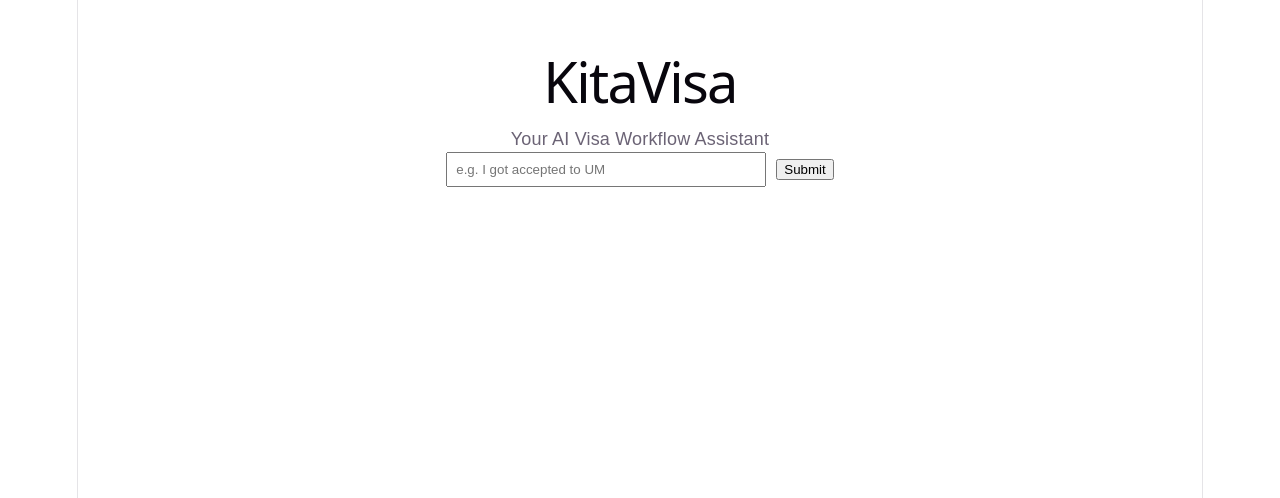
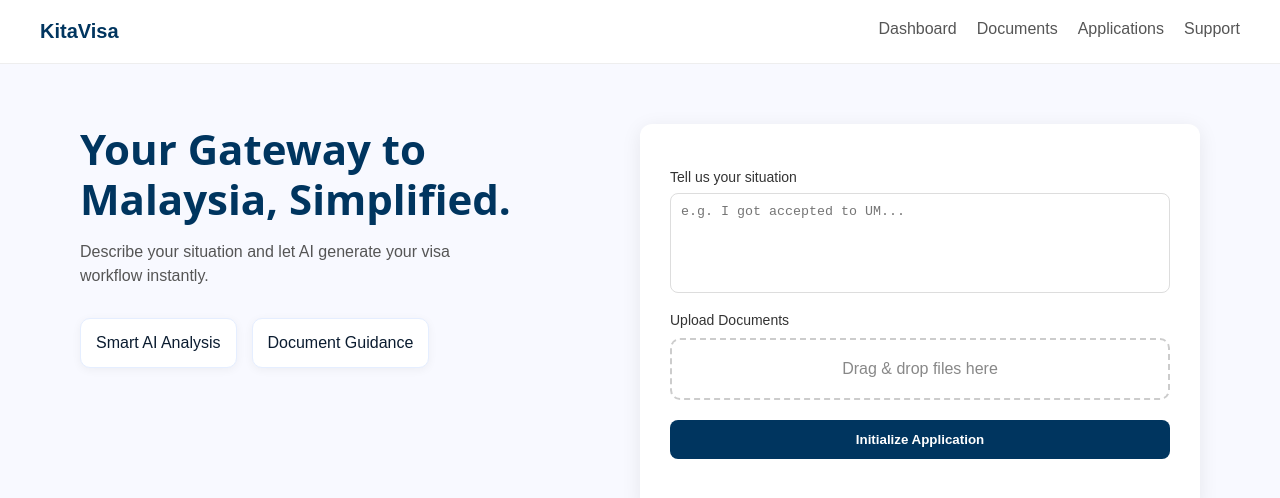
Before and after one commit to ciwahua/kita-visa, a React app in the folder frontend/: page / in a window 1280 px wide. Shown: the top 498 px of the page. Built offline with nearby package versions, Linux system fonts and the light colour scheme; the HTML template or start-up script is replaced by a standard one.

Commit message:
update landing page UI

```diff
--- a/frontend/src/App.jsx
+++ b/frontend/src/App.jsx
@@ -1,54 +1,10 @@
-import { useState } from "react";
+import LandingPage from "./pages/LandingPage";
 
 function App() {
-  const [input, setInput] = useState("");
-  const [result, setResult] = useState(null);
-
-  const handleSubmit = async () => {
-    const res = await fetch("http://localhost:3001/api/query", {
-      method: "POST",
-      headers: {
-        "Content-Type": "application/json",
-      },
-      body: JSON.stringify({ input }),
-    });
-
-    const data = await res.json();
-    setResult(data);
-  };
-
   return (
-    <div style={{ padding: "2rem", fontFamily: "Arial" }}>
-      <h1>KitaVisa</h1>
-      <p>Your AI Visa Workflow Assistant</p>
-
-      <input
-        value={input}
-        onChange={(e) => setInput(e.target.value)}
-        placeholder="e.g. I got accepted to UM"
-        style={{ width: "300px", padding: "8px" }}
-      />
-
-      <button onClick={handleSubmit} style={{ marginLeft: "10px" }}>
-        Submit
-      </button>
-
-      {result && (
-        <div style={{ marginTop: "20px" }}>
-          <h3>Visa Type: {result.visaType}</h3>
-          <p>{result.summary}</p>
-
-          <h4>Steps:</h4>
-          <ul>
-            {result.steps.map((step, i) => (
-              <li key={i}>{step}</li>
-            ))}
-          </ul>
-
-          <strong>Next: {result.nextAction}</strong>
-        </div>
-      )}
-    </div>
+    <>
+      <LandingPage />
+    </>
   );
 }
 
--- a/frontend/src/index.css
+++ b/frontend/src/index.css
@@ -1,111 +1,137 @@
 :root {
-  --text: #6b6375;
-  --text-h: #08060d;
-  --bg: #fff;
-  --border: #e5e4e7;
-  --code-bg: #f4f3ec;
-  --accent: #aa3bff;
-  --accent-bg: rgba(170, 59, 255, 0.1);
-  --accent-border: rgba(170, 59, 255, 0.5);
-  --social-bg: rgba(244, 243, 236, 0.5);
-  --shadow:
-    rgba(0, 0, 0, 0.1) 0 10px 15px -3px, rgba(0, 0, 0, 0.05) 0 4px 6px -2px;
+  /* SURFACES */
+  --surface: #f8f9ff;
+  --surface-dim: #cbdbf5;
+  --surface-container: #e5eeff;
+  --surface-low: #eff4ff;
+  --surface-high: #dce9ff;
+  --surface-highest: #d3e4fe;
+  --surface-variant: #d3e4fe;
 
-  --sans: system-ui, 'Segoe UI', Roboto, sans-serif;
-  --heading: system-ui, 'Segoe UI', Roboto, sans-serif;
-  --mono: ui-monospace, Consolas, monospace;
+  /* TEXT */
+  --text: #0b1c30;
+  --text-variant: #42474f;
+  --inverse-text: #eaf1ff;
 
-  font: 18px/145% var(--sans);
-  letter-spacing: 0.18px;
-  color-scheme: light dark;
-  color: var(--text);
-  background: var(--bg);
-  font-synthesis: none;
-  text-rendering: optimizeLegibility;
-  -webkit-font-smoothing: antialiased;
-  -moz-osx-font-smoothing: grayscale;
+  /* PRIMARY */
+  --primary: #00355f;
+  --primary-container: #0f4c81;
+  --primary-light: #8ebdf9;
+  --primary-inverse: #a0c9ff;
 
-  @media (max-width: 1024px) {
-    font-size: 16px;
-  }
+  /* SECONDARY */
+  --secondary: #006a6a;
+  --secondary-container: #90efef;
+
+  /* TERTIARY (success/action green) */
+  --tertiary: #003c1b;
+  --tertiary-container: #00562a;
+  --success: #4ae183;
+
+  /* ERROR */
+  --error: #ba1a1a;
+  --error-container: #ffdad6;
+
+  /* BORDERS */
+  --border: #c2c7d1;
+  --border-light: #e5eeff;
+
+  /* SHADOWS */
+  --shadow-sm: 0 2px 10px rgba(0,0,0,0.08);
+  --shadow-md: 0 6px 20px rgba(0,0,0,0.10);
+  --shadow-lg: 0 12px 40px rgba(0,0,0,0.15);
+
+  /* TYPOGRAPHY */
+  --font-heading: "Public Sans", system-ui;
+  --font-body: "Inter", system-ui;
 }
 
-@media (prefers-color-scheme: dark) {
-  :root {
-    --text: #9ca3af;
-    --text-h: #f3f4f6;
-    --bg: #16171d;
-    --border: #2e303a;
-    --code-bg: #1f2028;
-    --accent: #c084fc;
-    --accent-bg: rgba(192, 132, 252, 0.15);
-    --accent-border: rgba(192, 132, 252, 0.5);
-    --social-bg: rgba(47, 48, 58, 0.5);
-    --shadow:
-      rgba(0, 0, 0, 0.4) 0 10px 15px -3px, rgba(0, 0, 0, 0.25) 0 4px 6px -2px;
-  }
-
-  #social .button-icon {
-    filter: invert(1) brightness(2);
-  }
+/* RESET */
+* {
+  margin: 0;
+  padding: 0;
+  box-sizing: border-box;
 }
 
 body {
-  margin: 0;
+  font-family: var(--font-body);
+  background: var(--surface);
+  color: var(--text);
 }
 
-#root {
-  width: 1126px;
-  max-width: 100%;
+/* LAYOUT */
+.container {
+  max-width: 1200px;
   margin: 0 auto;
-  text-align: center;
-  border-inline: 1px solid var(--border);
-  min-height: 100svh;
-  display: flex;
-  flex-direction: column;
-  box-sizing: border-box;
+  padding: 0 32px;
 }
 
-h1,
-h2 {
-  font-family: var(--heading);
-  font-weight: 500;
-  color: var(--text-h);
+/* TYPOGRAPHY SYSTEM */
+h1 {
+  font-family: var(--font-heading);
+  font-size: 40px;
+  font-weight: 700;
+  line-height: 1.2;
 }
 
-h1 {
-  font-size: 56px;
-  letter-spacing: -1.68px;
-  margin: 32px 0;
-  @media (max-width: 1024px) {
-    font-size: 36px;
-    margin: 20px 0;
-  }
-}
 h2 {
-  font-size: 24px;
-  line-height: 118%;
-  letter-spacing: -0.24px;
-  margin: 0 0 8px;
-  @media (max-width: 1024px) {
-    font-size: 20px;
-  }
-}
-p {
-  margin: 0;
+  font-family: var(--font-heading);
+  font-size: 32px;
+  font-weight: 600;
 }
 
-code,
-.counter {
-  font-family: var(--mono);
-  display: inline-flex;
-  border-radius: 4px;
-  color: var(--text-h);
+p {
+  font-size: 16px;
+  line-height: 1.5;
+  color: var(--text-variant);
 }
 
-code {
-  font-size: 15px;
-  line-height: 135%;
-  padding: 4px 8px;
-  background: var(--code-bg);
+/* BUTTONS */
+button {
+  border: none;
+  border-radius: 12px;
+  padding: 12px 16px;
+  font-weight: 600;
+  cursor: pointer;
+  transition: all 0.2s ease;
 }
+
+/* PRIMARY BUTTON */
+.btn-primary {
+  background: var(--primary);
+  color: white;
+}
+
+.btn-primary:hover {
+  background: var(--primary-container);
+}
+
+/* SECONDARY BUTTON */
+.btn-secondary {
+  background: transparent;
+  border: 1px solid var(--secondary);
+  color: var(--secondary);
+}
+
+/* CARDS */
+.card {
+  background: white;
+  border-radius: 16px;
+  padding: 24px;
+  box-shadow: var(--shadow-sm);
+  border: 1px solid var(--border-light);
+}
+
+/* INPUTS */
+input, textarea {
+  width: 100%;
+  padding: 12px;
+  border-radius: 12px;
+  border: 1px solid var(--border-light);
+  outline: none;
+}
+
+input:focus, textarea:focus {
+  border: 2px solid var(--secondary);
+  box-shadow: 0 0 0 3px rgba(0, 106, 106, 0.15);
+}
--- /dev/null
+++ b/frontend/src/pages/LandingPage.jsx
@@ -0,0 +1,91 @@
+import { useState } from "react";
+import "../styles/landing.css";
+
+export default function LandingPage() {
+  const [input, setInput] = useState("");
+  const [result, setResult] = useState(null);
+
+  const handleSubmit = async () => {
+    setResult("loading");
+
+    try {
+      const res = await fetch("http://localhost:3001/api/query", {
+        method: "POST",
+        headers: { "Content-Type": "application/json" },
+        body: JSON.stringify({ input }),
+      });
+
+      const data = await res.json();
+      setResult(data);
+    } catch (err) {
+      setResult({ error: "Request failed" });
+    }
+  };
+
+  return (
+    <div className="page">
+
+      {/* NAVBAR */}
+      <header className="navbar">
+        <div className="logo">KitaVisa</div>
+
+        <nav className="nav-links">
+          <a href="#">Dashboard</a>
+          <a href="#">Documents</a>
+          <a href="#">Applications</a>
+          <a href="#">Support</a>
+        </nav>
+      </header>
+
+      {/* MAIN */}
+      <main className="main">
+
+        {/* LEFT HERO */}
+        <section className="hero">
+          <h1>Your Gateway to Malaysia, Simplified.</h1>
+          <p>
+            Describe your situation and let AI generate your visa workflow instantly.
+          </p>
+
+          <div className="features">
+            <div className="card">Smart AI Analysis</div>
+            <div className="card">Document Guidance</div>
+          </div>
+        </section>
+
+        {/* RIGHT FORM */}
+        <section className="formBox">
+
+          <label>Tell us your situation</label>
+          <textarea
+            value={input}
+            onChange={(e) => setInput(e.target.value)}
+            placeholder="e.g. I got accepted to UM..."
+          />
+
+          <label>Upload Documents</label>
+          <div className="uploadBox">
+            Drag & drop files here
+          </div>
+
+          <button onClick={handleSubmit}>
+            Initialize Application
+          </button>
+
+          {/* OUTPUT */}
+          <div className="output">
+            {result === "loading" && <p>Generating workflow...</p>}
+
+            {result && result !== "loading" && result.visaType && (
+              <>
+                <h3>{result.visaType}</h3>
+                <p>{result.summary}</p>
+              </>
+            )}
+          </div>
+
+        </section>
+      </main>
+    </div>
+  );
+}
--- /dev/null
+++ b/frontend/src/styles/landing.css
@@ -0,0 +1,119 @@
+.page {
+  font-family: Arial, sans-serif;
+  background: #f8f9ff;
+  min-height: 100vh;
+}
+
+/* NAVBAR */
+.navbar {
+  display: flex;
+  justify-content: space-between;
+  padding: 20px 40px;
+  background: white;
+  border-bottom: 1px solid #eee;
+}
+
+.logo {
+  font-weight: bold;
+  font-size: 20px;
+  color: #00355f;
+}
+
+.nav-links a {
+  margin-left: 20px;
+  text-decoration: none;
+  color: #555;
+}
+
+/* MAIN LAYOUT */
+.main {
+  display: flex;
+  max-width: 1200px;
+  margin: auto;
+  padding: 60px 40px;
+  gap: 60px;
+}
+
+/* HERO */
+.hero {
+  flex: 1;
+}
+
+.hero h1 {
+  font-size: 42px;
+  color: #00355f;
+}
+
+.hero p {
+  color: #555;
+  margin-top: 15px;
+  max-width: 400px;
+}
+
+.features {
+  margin-top: 30px;
+  display: flex;
+  gap: 15px;
+}
+
+.card {
+  background: white;
+  padding: 15px;
+  border-radius: 10px;
+  box-shadow: 0 2px 10px rgba(0,0,0,0.05);
+}
+
+/* FORM */
+.formBox {
+  flex: 1;
+  background: white;
+  padding: 30px;
+  border-radius: 12px;
+  box-shadow: 0 4px 20px rgba(0,0,0,0.08);
+}
+
+.formBox label {
+  font-size: 14px;
+  color: #333;
+  display: block;
+  margin-top: 15px;
+}
+
+.uploadBox {
+  margin-top: 10px;
+  padding: 20px;
+  border: 2px dashed #ccc;
+  text-align: center;
+  color: #888;
+  border-radius: 10px;
+}
+
+.formBox button {
+  width: 100%;
+  margin-top: 20px;
+  padding: 12px;
+  background: #00355f;
+  color: white;
+  border: none;
+  border-radius: 8px;
+  cursor: pointer;
+}
+
+.formBox textarea {
+  width: 100%;
+  height: 100px;
+  margin-top: 8px;
+  padding: 10px;
+  border: 1px solid #ddd;
+  border-radius: 8px;
+  resize: none;
+}
+
+button:hover {
+  background: #0f4c81;
+}
+
+/* OUTPUT */
+.output {
+  margin-top: 20px;
+}
```
Also changed, not shown: frontend/src/App.css (deleted, +0 -184 lines), frontend/src/data/documentContract.json (added, +46 -0 lines), 1 other file (tests, documents, lock files or other folders).
